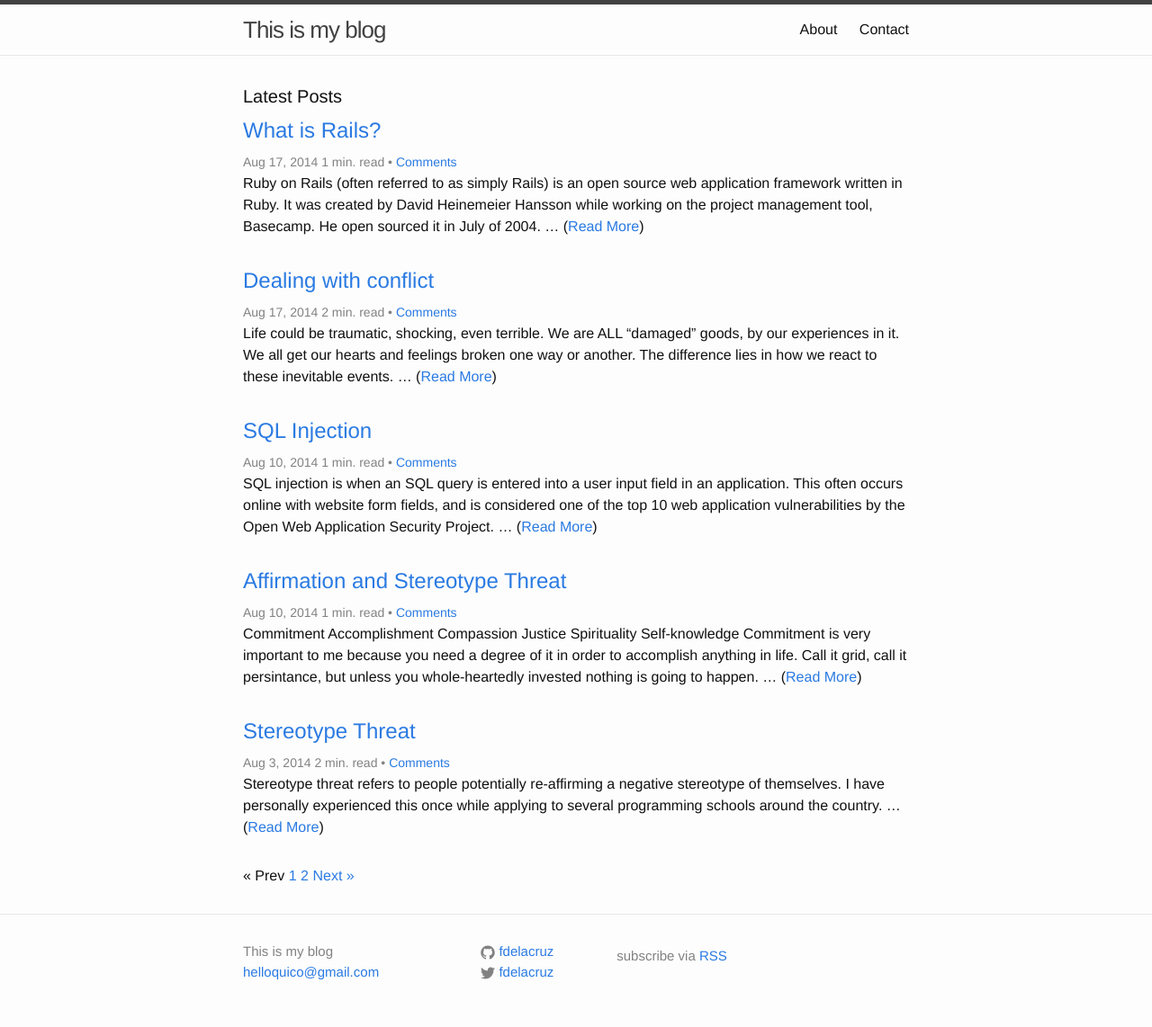
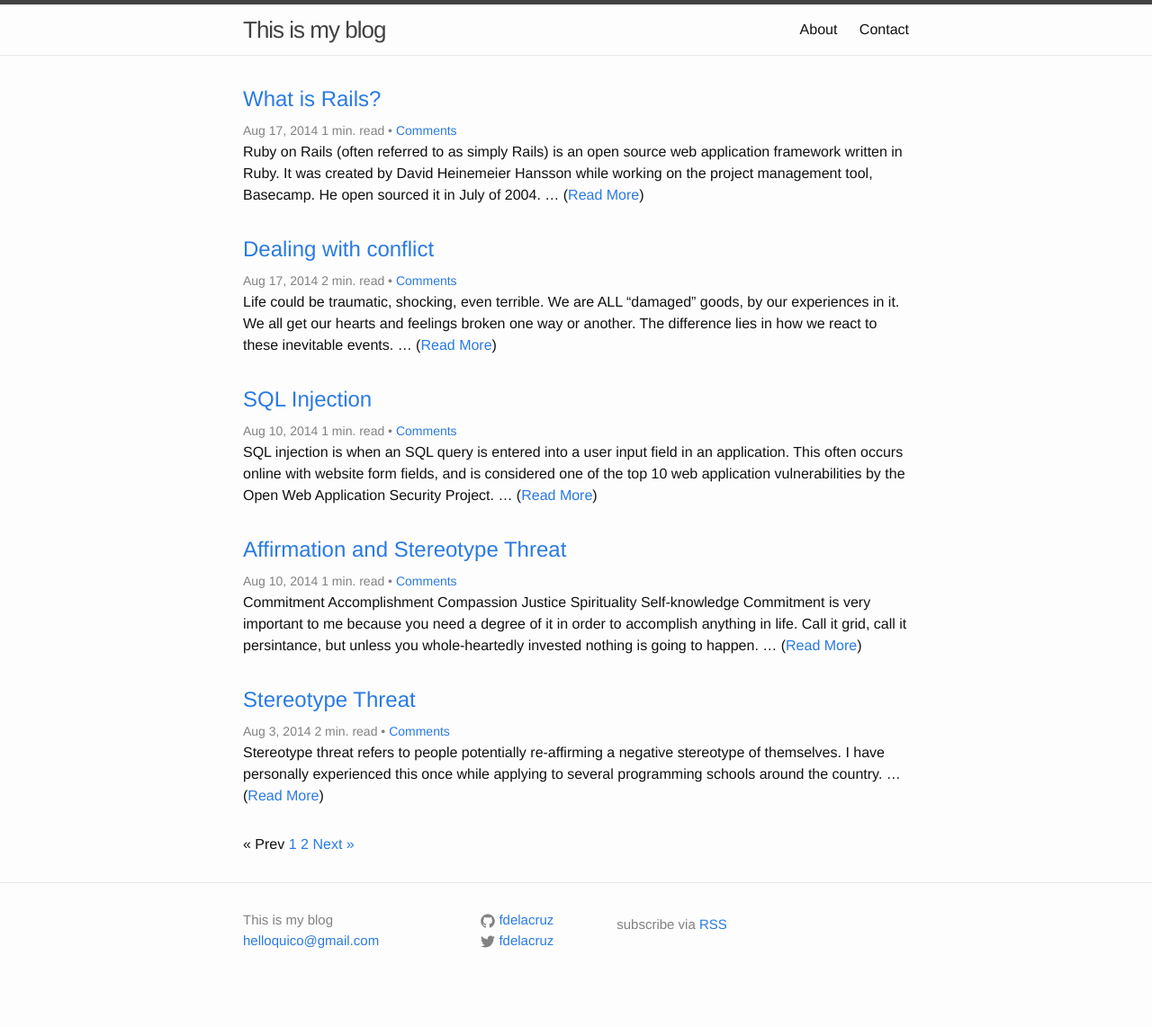
Before and after one commit to fdelacruz/blog, a Jekyll site: the page built from index.html, in a window 1280 px wide. Shown: the whole page at 90% size. Built offline with Jekyll 4.4.1, drawn with Linux system fonts in a browser that asks for light colours; the list of posts is cut into pages by our own code; comment, search, counter and statistics services are not loaded; after the commit the page ends 1107 px from its top, so only the background shows below that.

Commit message:
Comment out .page-heading

```diff
--- a/index.html
+++ b/index.html
@@ -4,7 +4,7 @@
 
 <div class="home">
 
-  <h1 class="page-heading">Latest Posts</h1>
+  <!-- <h1 class="page-heading">Latest Posts</h1> -->
 
   <ul class="post-list">
 <!-- This loops through the paginated posts -->
```
